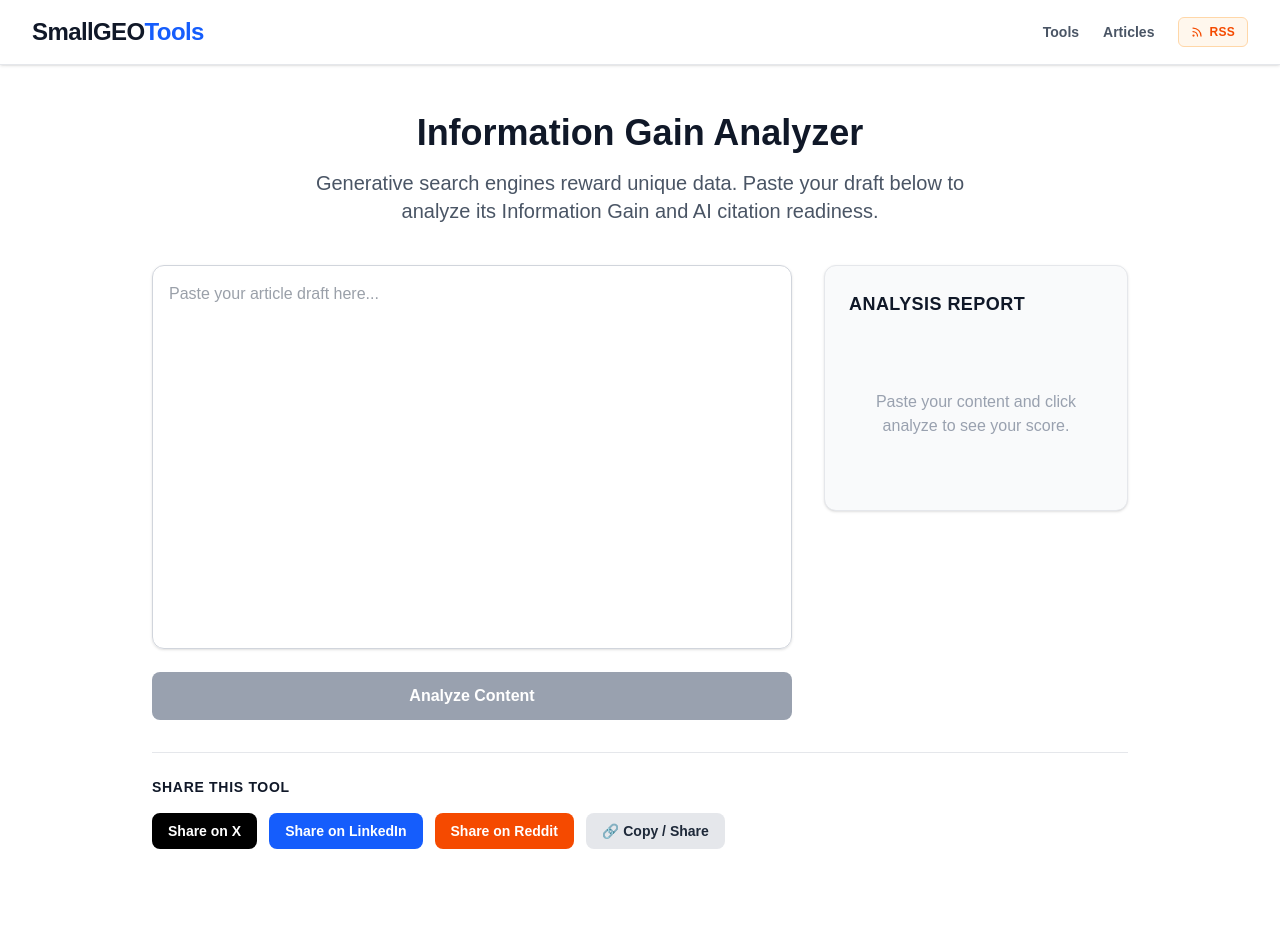
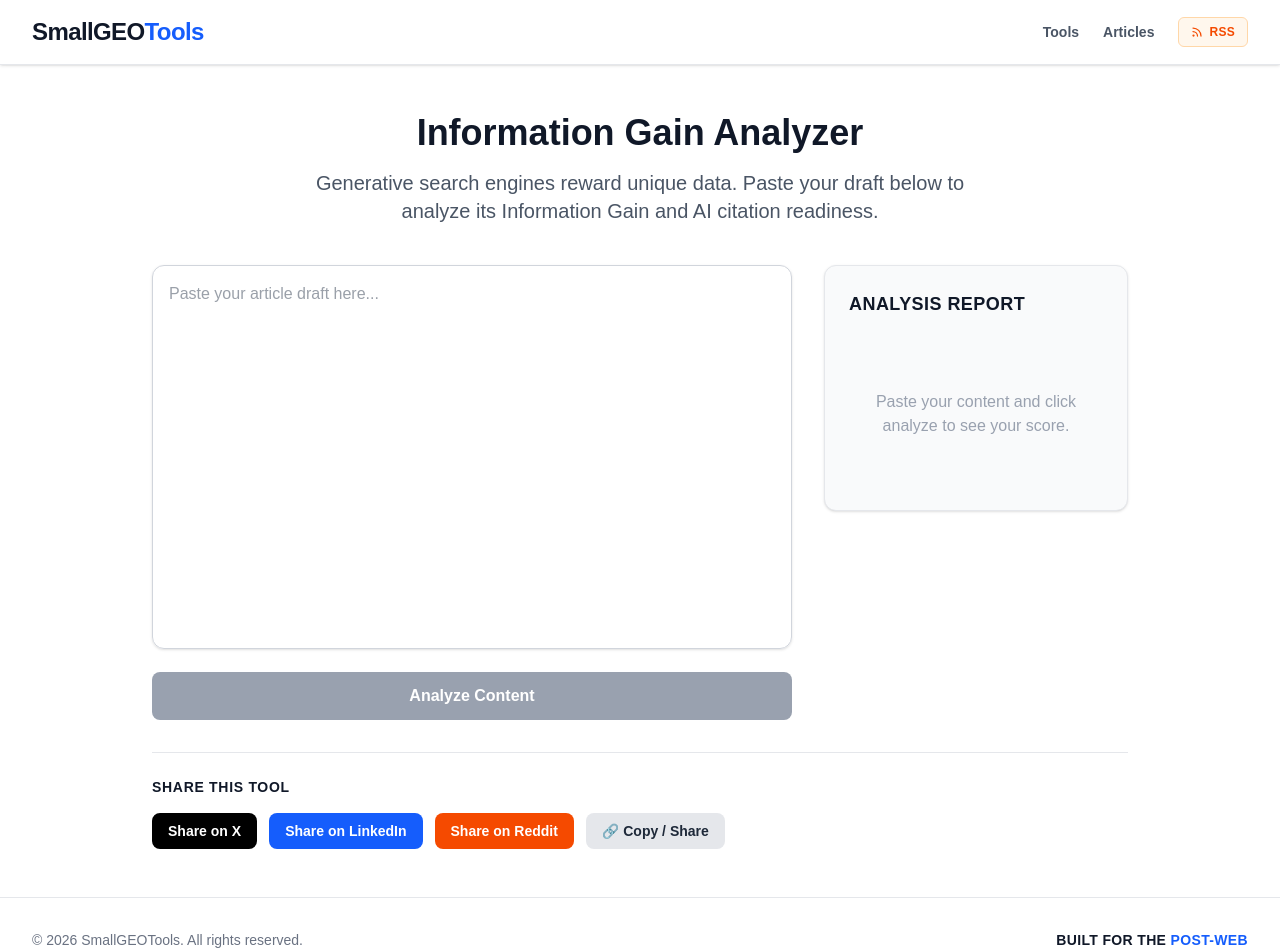
Before and after one commit to trendingclf/smallgeotools, a Next.js app: page /tools/information-gain in a window 1280 px wide. Shown: the top 952 px of the page. Before the commit the page ends 897 px from the top, so only its background shows below. Built offline with nearby package versions, Linux system fonts and the light colour scheme.

Commit message:
Restored footer and post-web branding

```diff
--- a/app/layout.tsx
+++ b/app/layout.tsx
@@ -19,7 +19,8 @@ export default function RootLayout({
 }>) {
   return (
     <html lang="en" className="scroll-smooth">
-      <body className="bg-gray-50 min-h-screen font-sans text-gray-900 selection:bg-blue-200">
+      {/* Added flex and flex-col to keep the footer pinned to the bottom */}
+      <body className="bg-gray-50 min-h-screen font-sans text-gray-900 selection:bg-blue-200 flex flex-col">
 
         {/* GLOBAL NAVIGATION BAR */}
         <nav className="bg-white border-b border-gray-200 sticky top-0 z-50 shadow-sm">
@@ -51,9 +52,22 @@ export default function RootLayout({
           </div>
         </nav>
 
-        <main>
+        {/* MAIN CONTENT (flex-grow ensures this pushes the footer down) */}
+        <main className="flex-grow">
           {children}
         </main>
+
+        {/* GLOBAL FOOTER */}
+        <footer className="bg-white border-t border-gray-200 py-8 mt-auto">
+          <div className="max-w-7xl mx-auto px-4 sm:px-6 lg:px-8 flex flex-col md:flex-row justify-between items-center gap-4">
+            <div className="text-sm text-gray-500 font-medium">
+              &copy; {new Date().getFullYear()} SmallGEOTools. All rights reserved.
+            </div>
+            <div className="text-sm font-bold text-gray-900 tracking-wide uppercase">
+              Built for the <span className="text-blue-600">Post-Web</span>
+            </div>
+          </div>
+        </footer>
 
       </body>
     </html>
```
